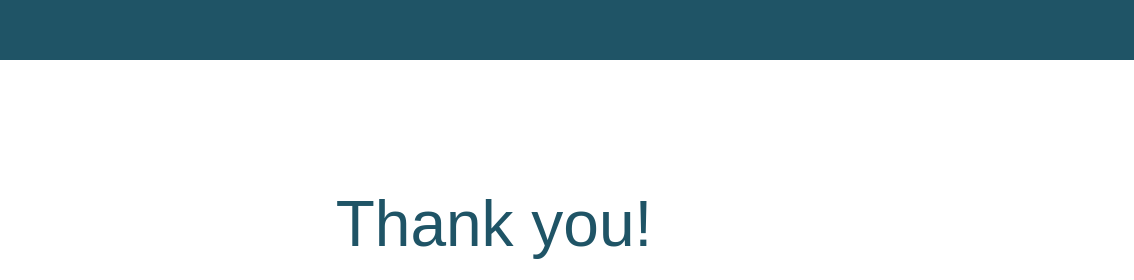
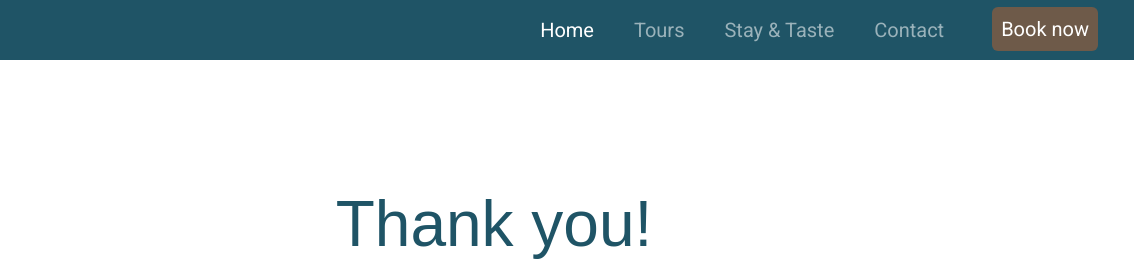
Before and after one commit to marijavelickovska/explore-ohrid, a plain HTML site: page success.html in a window 1280 px wide. Shown: the top 280 px of the page, 146-1280 px from the left. Drawn offline with nearby package versions, Linux system fonts and the light colour scheme.

Commit message:
Update navbar on the success and 404 pages, add a meta tag for automatic redirection to the home page

```diff
--- a/success.html
+++ b/success.html
@@ -8,6 +8,7 @@
         content="Discover the beauty of Ohrid with guided tours, recommended hotels, and restaurants. Plan your perfect trip to one of the most beautiful cities in the Balkans. Explore Ohrid with us!">
     <meta name="keywords"
         content="Ohrid tours, explore Ohrid, things to do in Ohrid, Ohrid travel guide, best hotels in Ohrid, best restaurants in Ohrid, tourism quided tours in Ohrid, Ohrid attractions">
+    <meta http-equiv="refresh" content="10;url=index.html">
     <meta name="author" content="Marija velichkovska Trajkovski">
     <title>Explore Ohrid | Booking</title>
 
@@ -37,6 +38,29 @@
         <div class="container-fluid">
             <a class="navbar-brand" href="index.html"><img src="assets/faviconio-logo/logo.png" alt="Expolre Ohrid logo"
                     class="logo"></a>
+            <button class="navbar-toggler" type="button" data-bs-toggle="collapse" data-bs-target="#navbarNav"
+                aria-controls="navbarNav" aria-expanded="false" aria-label="Toggle navigation">
+                <span class="navbar-toggler-icon"></span>
+            </button>
+            <div class="collapse navbar-collapse" id="navbarNav">
+                <ul class="navbar-nav ms-auto fs-5">
+                    <li class="nav-item">
+                        <a class="nav-link active" aria-current="page" href="index.html">Home</a>
+                    </li>
+                    <li class="nav-item">
+                        <a class="nav-link" href="tours.html">Tours</a>
+                    </li>
+                    <li class="nav-item">
+                        <a class="nav-link" href="stay&taste.html">Stay & Taste</a>
+                    </li>
+                    <li class="nav-item">
+                        <a class="nav-link" href="#contact">Contact</a>
+                    </li>
+                    <li class="nav-item">
+                        <a href="booking.html" class="btn btn-brown mb-3 mb-lg-0 ms-lg-3 fs-5 px-2">Book now</a>
+                    </li>
+                </ul>
+            </div>
         </div>
     </nav>
 
@@ -46,7 +70,8 @@
         <section class="row justify-content-center pt-5 mt-5">
             <div class="col-10 col-md-6">
                 <h1 class="display-3">Thank you!</h1>
-                <p class="fs-3">You have successfully submitted your form. We appreciate your time and will get back to you soon.</p>
+                <p class="fs-3">You have successfully submitted your form. We appreciate your time and will get back to
+                    you soon.</p>
                 <a href="index.html" class="btn btn-lg btn-brown my-5">Return to the home page</a>
             </div>
         </section>
```
Also changed, not shown: 404.html (+24 -0 lines), index.html (+1 -1 lines), documentation/responsive-image.png (added), image.png (deleted), 1 other file.
